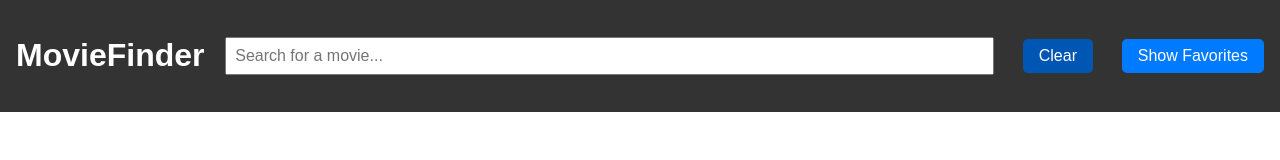
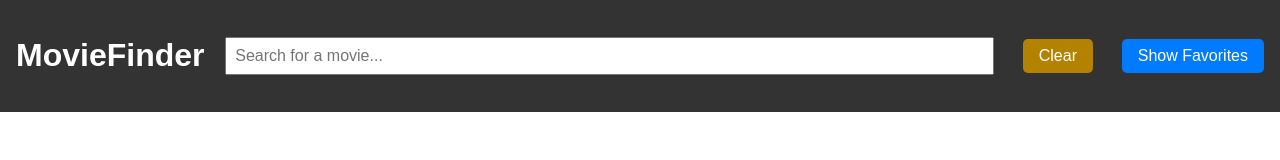
Before and after one commit to michaelmirhom/Movie, a plain HTML site: page index.html in a window 1280 px wide. In both pictures the pointer is over the button "Clear". Drawn offline with Linux system fonts and the light colour scheme.

Commit message:
change the button:hover color

```diff
--- a/styles.css
+++ b/styles.css
@@ -30,7 +30,7 @@ button {
 }
 
 button:hover {
-    background-color: #0056b3;
+    background-color: #b38300;
 }
 
 button:active {
```
